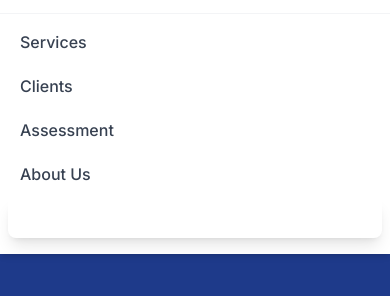
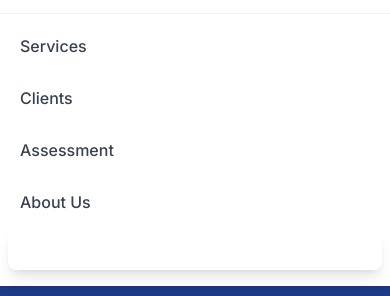
Before and after one commit to jalalferoj/EZ-Cyber-Security, a plain HTML site: page index.html in a window 390 px wide. Both pictures are taken after a click on the button 354 px from the left and 36 px from the top of the page. Shown: the part 59-355 px from the top of the page. Drawn offline with nearby package versions, Linux system fonts and the light colour scheme.

Commit message:
Increase padding for mobile menu links
Updated mobile menu links for improved touch target size.

```diff
--- a/index.html
+++ b/index.html
@@ -68,10 +68,11 @@
         <!-- Mobile Menu (Hidden by default) -->
         <div id="mobile-menu" class="hidden md:hidden bg-white border-t border-gray-100">
             <nav class="px-2 pt-2 pb-4 space-y-1 sm:px-3">
-                <a href="#services" class="block px-3 py-2 rounded-md text-base font-medium text-gray-700 hover:bg-gray-50 nav-link" data-target="services">Services</a>
-                <a href="#testimonials" class="block px-3 py-2 rounded-md text-base font-medium text-gray-700 hover:bg-gray-50 nav-link" data-target="testimonials">Clients</a>
-                <a href="#assessment" class="block px-3 py-2 rounded-md text-base font-medium text-gray-700 hover:bg-gray-50 nav-link" data-target="assessment">Assessment</a>
-                <a href="#about" class="block px-3 py-2 rounded-md text-base font-medium text-gray-700 hover:bg-gray-50 nav-link" data-target="about">About Us</a>
+                <!-- Mobile links updated from py-2 to py-3 for better touch target size -->
+                <a href="#services" class="block px-3 py-3 rounded-md text-base font-medium text-gray-700 hover:bg-gray-50 nav-link" data-target="services">Services</a>
+                <a href="#testimonials" class="block px-3 py-3 rounded-md text-base font-medium text-gray-700 hover:bg-gray-50 nav-link" data-target="testimonials">Clients</a>
+                <a href="#assessment" class="block px-3 py-3 rounded-md text-base font-medium text-gray-700 hover:bg-gray-50 nav-link" data-target="assessment">Assessment</a>
+                <a href="#about" class="block px-3 py-3 rounded-md text-base font-medium text-gray-700 hover:bg-gray-50 nav-link" data-target="about">About Us</a>
                 <a href="#assessment" class="block w-full text-center mt-4 py-2 px-4 bg-secondary text-white rounded-lg shadow-lg hover:bg-teal-700 transition duration-150 nav-link" data-target="assessment">Free Consultation</a>
             </nav>
         </div>
```
